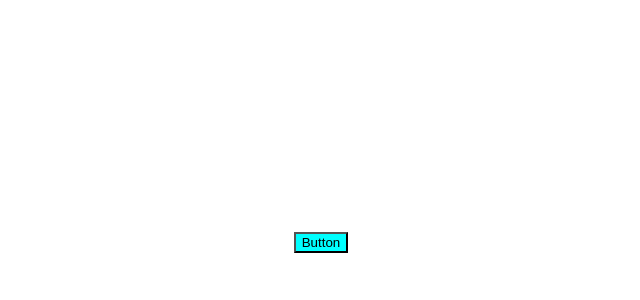
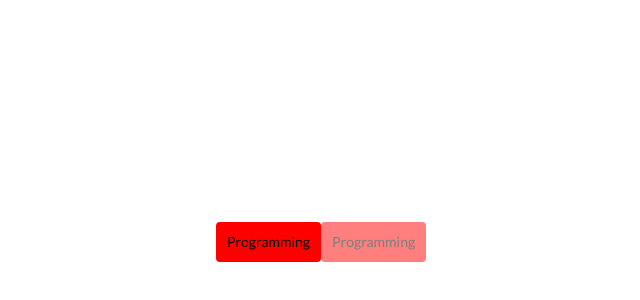
Before and after one commit to exhilaratedguy/MeltingPotUI, a React (Vite) app: page / in a window 1280 px wide. Shown: the part 158-458 px from the top of the page, without its empty margins (319-959 px from the left). Built offline with nearby package versions, Linux system fonts and the light colour scheme.

Commit message:
WIP: Button component

```diff
--- a/example/App.tsx
+++ b/example/App.tsx
@@ -14,7 +14,8 @@
           justifyContent: "center",
         }}
       >
-        <Button />
+        <Button>Programming</Button>
+        <Button disabled>Programming</Button>
       </div>
     </BaseApp>
   );
@@ -33,7 +34,10 @@
   components: {
     button: {
       root: {
-        backgroundColor: "aqua",
+        backgroundColor: "red",
+      },
+      label: {
+        color: "black",
       },
     },
   },
--- a/index.html
+++ b/index.html
@@ -3,7 +3,7 @@
   <head>
     <meta charset="UTF-8" />
     <meta name="viewport" content="width=device-width, initial-scale=1.0" />
-    <title>Vite + React + TS</title>
+    <title>Melting Pot</title>
   </head>
   <body>
     <div id="root"></div>
--- a/src/packages/components/button/Button.styles.tsx
+++ b/src/packages/components/button/Button.styles.tsx
@@ -1,10 +1,60 @@
 import { createStyles } from "../../styles/Theme";
-import { mergeThemeStyle } from "../../styles/ThemeUtils";
+import { applyOpacity, mergeThemeStyle } from "../../styles/ThemeUtils";
+import { ButtonStylesProps } from "./ButtonInterfaces";
 
-export const useButtonStyles = createStyles((theme) => ({
-  btn: {
-    cursor: "pointer",
+export const useButtonStyles = createStyles<string, ButtonStylesProps>(
+  ({ palette, components }) => ({
+    button: (props) => ({
+      position: "relative",
+      all: "unset",
+      cursor: "pointer",
+      backgroundColor: palette.primary,
+      border: "1px solid transparent",
+      padding: "3px 10px 5px 10px",
+      borderRadius: 4,
+      height: 30,
+      transition: "box-shadow 90ms ease-in-out",
 
-    ...mergeThemeStyle(theme.components?.button?.root),
-  },
-}));
+      ...mergeThemeStyle(components?.button?.root),
+
+      ...(!props.disabled && {
+        "&:hover": {
+          backgroundColor: applyOpacity(palette.primary, 80),
+
+          "& > span": {
+            ...mergeThemeStyle(components?.button?.hovered?.label),
+          },
+
+          ...mergeThemeStyle(components?.button?.hovered?.root),
+        },
+
+        "&:focus": {
+          boxShadow: `0px 0px 5px 3px ${palette.primary}`,
+
+          "& > span": {
+            ...mergeThemeStyle(components?.button?.focused?.label),
+          },
+
+          ...mergeThemeStyle(components?.button?.focused?.root),
+        },
+      }),
+
+      ...(props.disabled && {
+        cursor: "default",
+        opacity: "50%",
+
+        ...mergeThemeStyle(components?.button?.disabled?.root),
+      }),
+    }),
+
+    label: (props) => ({
+      color: "white",
+
+      ...mergeThemeStyle(components?.button?.label),
+
+      ...(props.disabled && {
+        ...mergeThemeStyle(components?.button?.disabled?.label),
+      }),
+    }),
+  })
+);
--- a/src/packages/components/button/Button.tsx
+++ b/src/packages/components/button/Button.tsx
@@ -1,9 +1,15 @@
+import { PropsWithChildren } from "react";
 import { useButtonStyles } from "./Button.styles";
+import { ButtonProps } from "./ButtonInterfaces";
 
-const Button = () => {
-  const classes = useButtonStyles();
+const Button = ({ disabled, children }: PropsWithChildren<ButtonProps>) => {
+  const classes = useButtonStyles({ disabled });
 
-  return <button className={classes.btn}>Button</button>;
+  return (
+    <button className={classes.button} disabled={disabled}>
+      <span className={classes.label}>{children}</span>
+    </button>
+  );
 };
 
 export default Button;
--- a/src/packages/styles/ThemeUtils.tsx
+++ b/src/packages/styles/ThemeUtils.tsx
@@ -1,4 +1,8 @@
 import { CSSObject } from "./StylesInterfaces";
+
+export type VariantThemes<Keys extends Array<string>, Theme> = Partial<
+  Record<Keys[number], Theme>
+>;
 
 export const mergeThemeStyle = (themeStyle: CSSObject | undefined) => {
   if (typeof themeStyle === "undefined") {
@@ -8,3 +12,14 @@
   // eslint-disable-next-line @typescript-eslint/no-explicit-any
   return themeStyle as any;
 };
+
+export const applyOpacity = (color: string, percentage: number) => {
+  const alphaValue = Math.round((percentage / 100) * 255);
+  let hexAlphaValue = alphaValue.toString(16);
+
+  if (hexAlphaValue.length === 1) {
+    hexAlphaValue = `0${hexAlphaValue}`;
+  }
+
+  return `${color}${hexAlphaValue}`;
+};
```
Also changed, not shown: src/packages/components/button/ButtonInterfaces.ts (+14 -1 lines).
